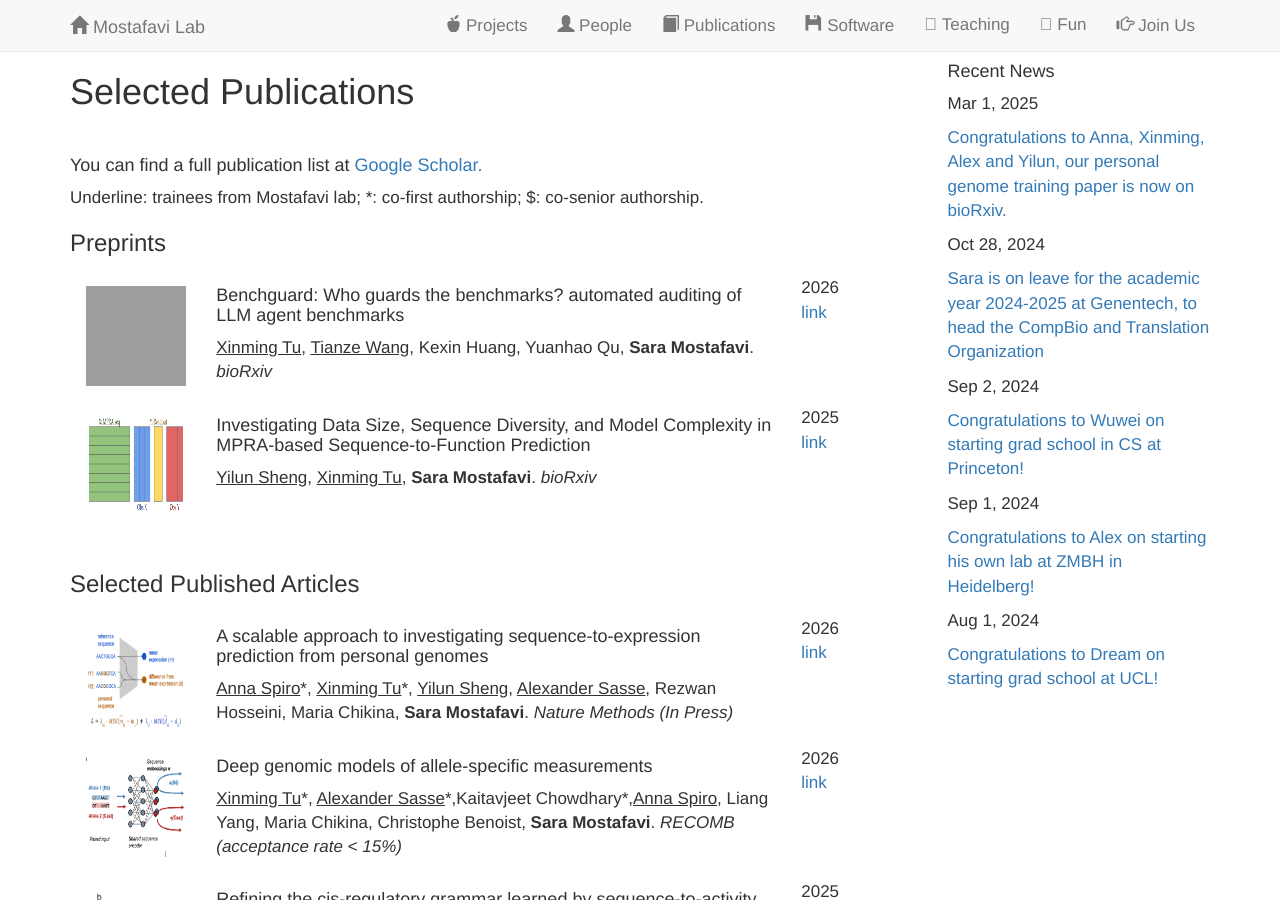
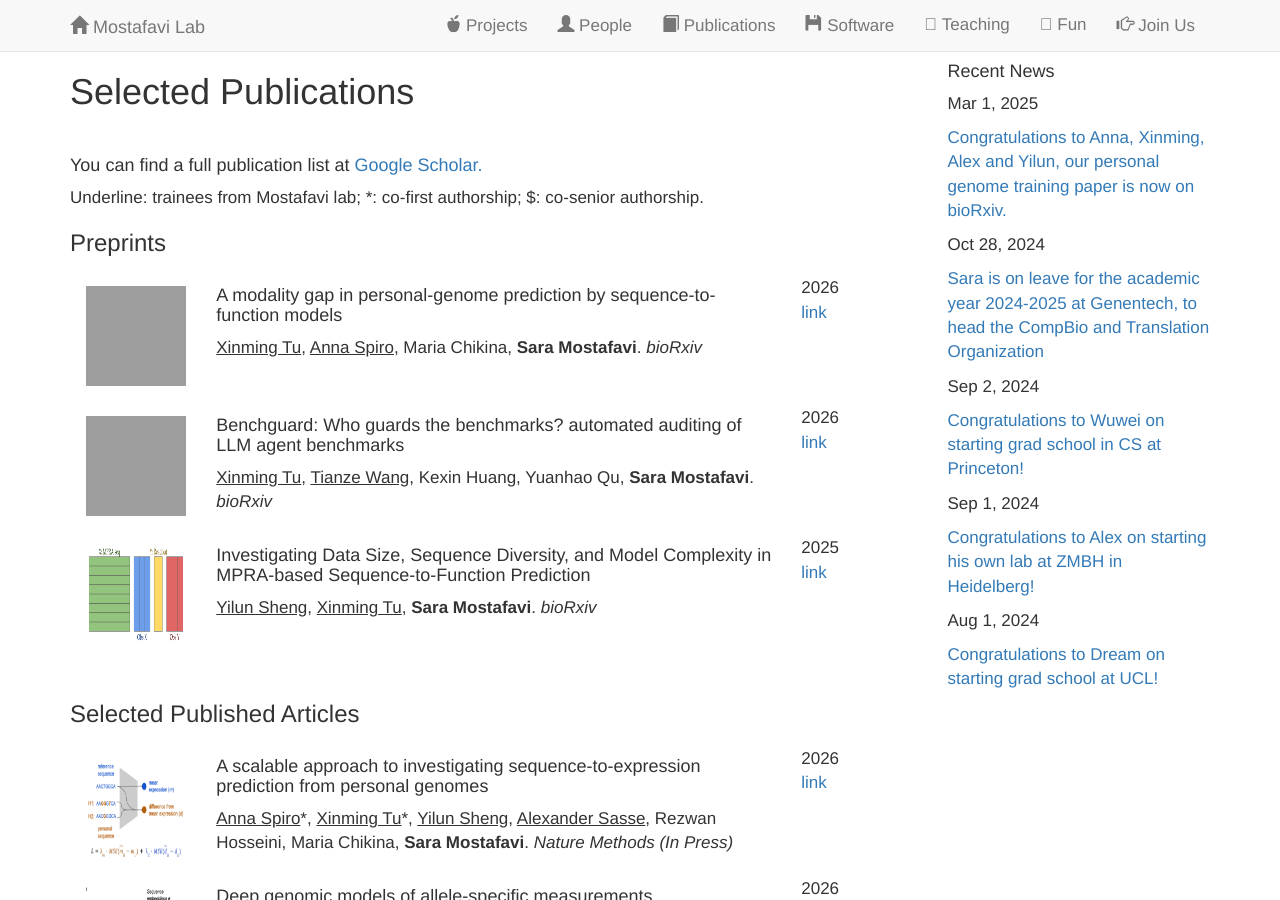
Before and after one commit to saramostafavi/saramostafavi.github.io, a Jekyll site: the page built from publications.html, in a window 1280 px wide and 900 px high. Built offline with Jekyll 4.4.1, drawn with Linux system fonts in a browser that asks for light colours; nearby versions of some CDN libraries; a style sheet for code colours, icons or effects is not loaded; grey boxes are pictures that could not be loaded.

Commit message:
Update preprints.yml

```diff
--- a/_data/preprints.yml
+++ b/_data/preprints.yml
@@ -1,4 +1,13 @@
 ---
+- title: >
+    A modality gap in personal-genome prediction by sequence-to-function models
+  author: >
+     <u>Xinming Tu</u>, <u>Anna Spiro</u>, Maria Chikina, <b>Sara Mostafavi</b>.<I> bioRxiv</I>
+  image: ../images/modality.png
+  year: 2026
+  repo:
+    name: link
+    url: https://www.biorxiv.org/content/10.64898/2026.02.01.702969v1
 - title: >
     Benchguard: Who guards the benchmarks? automated auditing of LLM agent benchmarks
   author: >
```
